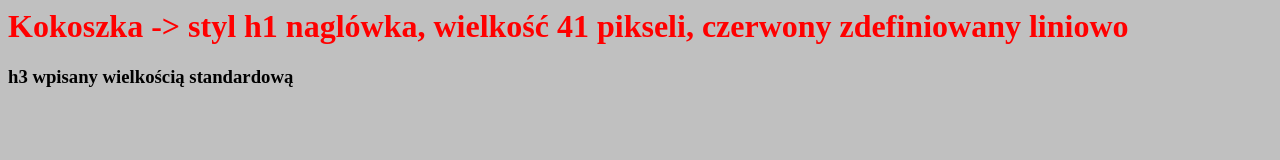
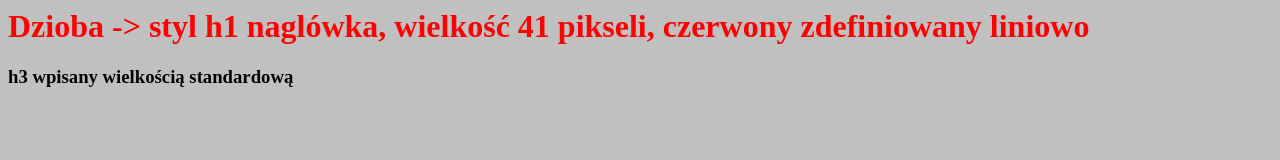
Before and after one commit to KonradDzioba/css, a plain HTML site: page Dzio_z5_4.html in a window 1280 px wide. Drawn offline with Linux system fonts and the light colour scheme.

Commit message:
Update Dzio_z5_4.html

```diff
--- a/Dzio_z5_4.html
+++ b/Dzio_z5_4.html
@@ -2,10 +2,10 @@
 	<head>
 		<title>styl liniowy</title>
 		<meta http-equiv="Content-Type" content="text/html; charset=utf-8">
-		<!-- 11.02.2021 Kokoszka -->
+		<!-- 11.02.2022 Dzioba -->
 	</head>
 	<body bgcolor="silver">
-		<h1 style="color: red;font-size: 41 px;"> Kokoszka -> styl h1 naglówka, wielkość 41 pikseli, czerwony zdefiniowany liniowo</h1>
+		<h1 style="color: red;font-size: 41 px;"> Dzioba -> styl h1 naglówka, wielkość 41 pikseli, czerwony zdefiniowany liniowo</h1>
 		<H3> h3 wpisany wielkością standardową</H3>
 	</body>
 </html>
```
